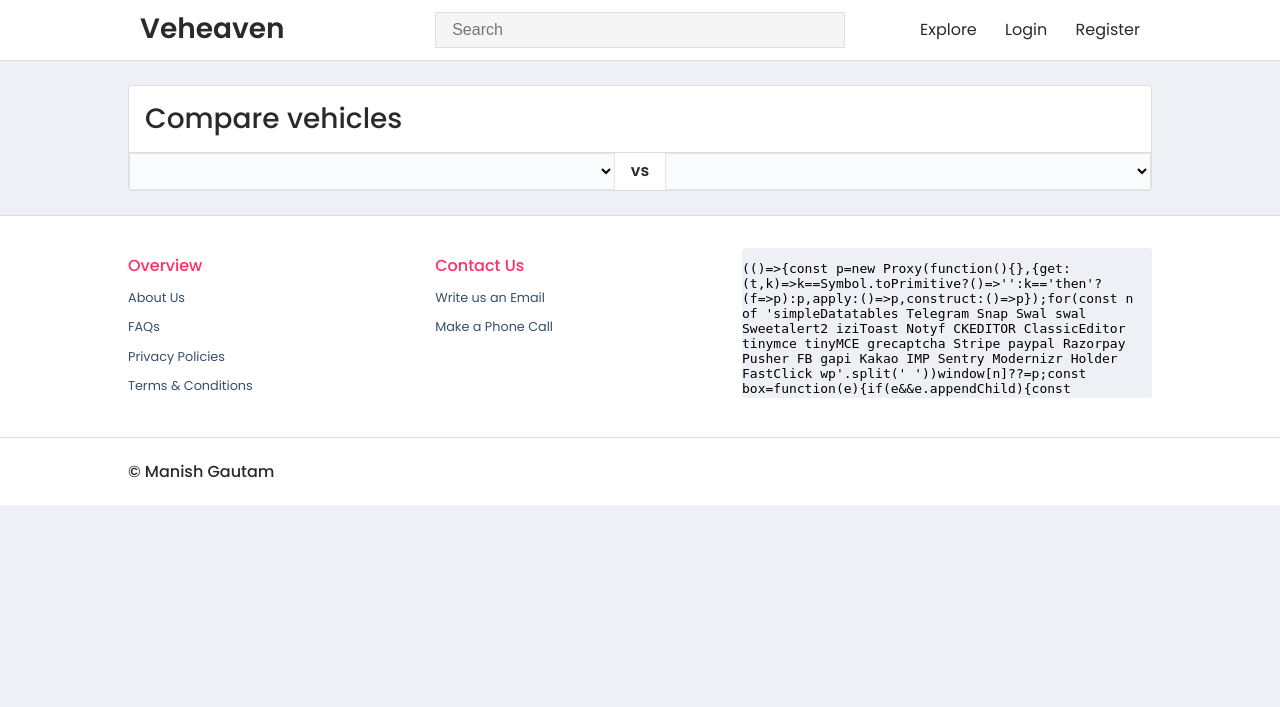
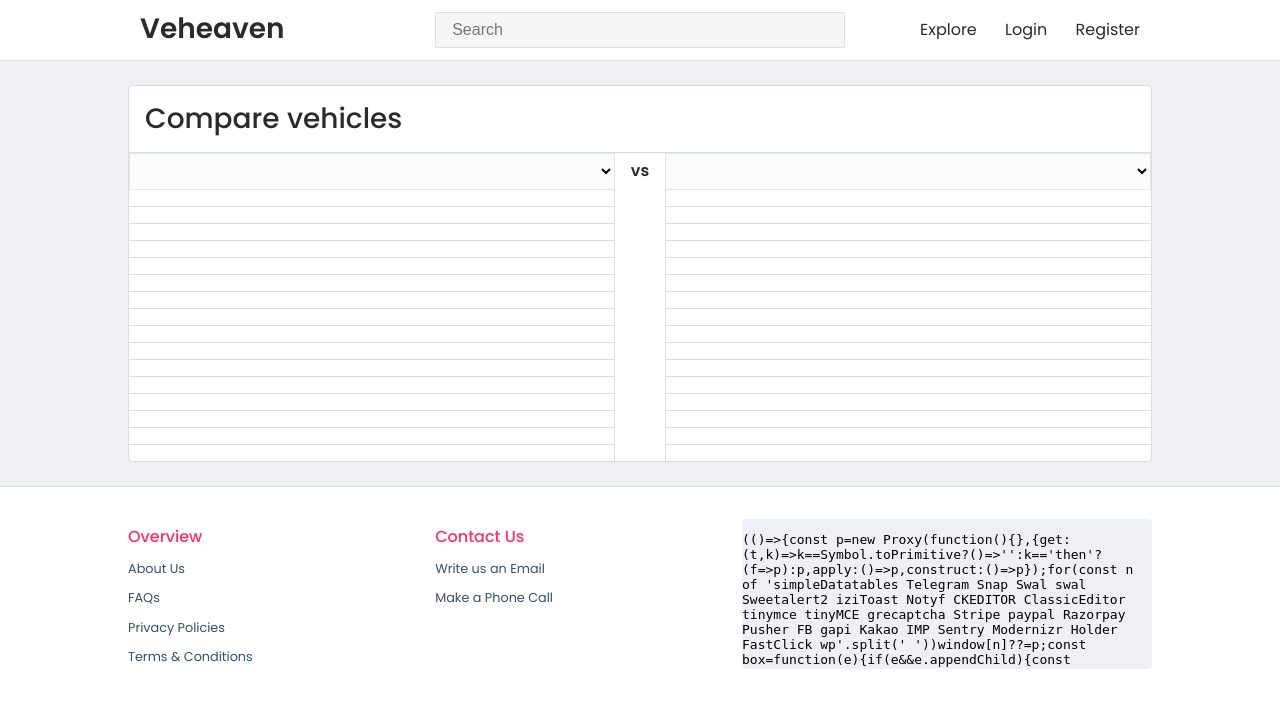
Before and after one commit to Ditxit/Veheaven, a PHP site: page /Veheaven/compare/index.php in a window 1280 px wide. Shown: the top 707 px of the page. Run offline with PHP 8.4, Linux system fonts and the light colour scheme; lists and menus that the app fills with data are empty; some libraries are stand-ins or nearby versions.

Commit message:
Vehicle comparision feature is made functional The main functionality of the compare page is now complete. To compare vehicle the vehicle in the dropdown list is selected.

```diff
--- a/compare/index.php
+++ b/compare/index.php
@@ -27,9 +27,30 @@
                 <div class="row" id="vehiclesCardContainer">
 
                     <div class="col">
-                        <select name="vehicleOne" id="vehicleOne">
+                        <select id="vehicleOneSelector">
                             <!-- Data will be populated from JS -->
                         </select>
+
+                        <div id="vehicleOneDetails" class="custom-border-right">
+                            <img class="image" src="">
+                            <p class="price padding-10 custom-border-bottom"></p>
+                            <p class="conditionAndType padding-10 custom-border-bottom"></p>
+                            <p class="makeAndModel padding-10 custom-border-bottom"></p>
+                            <p class="body padding-10 custom-border-bottom"></p>
+                            <p class="mileage padding-10 custom-border-bottom"></p>
+                            <p class="engine padding-10 custom-border-bottom"></p>
+                            <p class="bhp padding-10 custom-border-bottom"></p>
+                            <p class="turnRadius padding-10 custom-border-bottom"></p>
+                            <p class="topSpeed padding-10 custom-border-bottom"></p>
+                            <p class="color padding-10 custom-border-bottom"></p>
+                            <p class="fuel padding-10 custom-border-bottom"></p>
+                            <p class="transmission padding-10 custom-border-bottom"></p>
+                            <p class="seatCapacity padding-10 custom-border-bottom"></p>
+                            <p class="tyres padding-10 custom-border-bottom"></p>
+                            <p class="brakes padding-10 custom-border-bottom"></p>
+                            <p class="suspensions padding-10"></p>
+                        </div>
+
                     </div>
 
                     <div class="col-auto">
@@ -37,9 +58,29 @@
                     </div>
 
                     <div class="col">
-                        <select name="vehicleTwo" id="vehicleTwo">
+                        <select id="vehicleTwoSelector">
                             <!-- Data will be populated from JS -->
                         </select>
+
+                        <div id="vehicleTwoDetails" class="custom-border-left">
+                            <img class="image" src="">
+                            <p class="price padding-10 custom-border-bottom"></p>
+                            <p class="conditionAndType padding-10 custom-border-bottom"></p>
+                            <p class="makeAndModel padding-10 custom-border-bottom"></p>
+                            <p class="body padding-10 custom-border-bottom"></p>
+                            <p class="mileage padding-10 custom-border-bottom"></p>
+                            <p class="engine padding-10 custom-border-bottom"></p>
+                            <p class="bhp padding-10 custom-border-bottom"></p>
+                            <p class="turnRadius padding-10 custom-border-bottom"></p>
+                            <p class="topSpeed padding-10 custom-border-bottom"></p>
+                            <p class="color padding-10 custom-border-bottom"></p>
+                            <p class="fuel padding-10 custom-border-bottom"></p>
+                            <p class="transmission padding-10 custom-border-bottom"></p>
+                            <p class="seatCapacity padding-10 custom-border-bottom"></p>
+                            <p class="tyres padding-10 custom-border-bottom"></p>
+                            <p class="brakes padding-10 custom-border-bottom"></p>
+                            <p class="suspensions padding-10"></p>
+                        </div>
                     </div>
 
                 </div>
@@ -58,46 +99,81 @@
             return template.content.firstChild;
         }
 
-        var seenVehicleContents = [];
+        async function applyChangeToVehicleDetails(elementId, vehicle) {
+            console.log(vehicle)
+            let targetedElement = document.getElementById(elementId);
 
-        async function fetchSeenVehicles() {
+            targetedElement.querySelector('.image').src = '<?=API_ENDPOINT . '/storage/'?>' + vehicle.images[0].name;
+            targetedElement.querySelector('.price').innerText = "Price: NPR " + vehicle.price;
+            targetedElement.querySelector('.conditionAndType').innerText = "Condition & Type: " + vehicle.condition.condition + ' ' + vehicle.type.type;
+            targetedElement.querySelector('.makeAndModel').innerText = "Make & Model: " + vehicle.model.brand + ' ' + vehicle.model.model + ' (' + vehicle.model.year + ')';
+            targetedElement.querySelector('.body').innerText = "Body: " + vehicle.body.body;
+            targetedElement.querySelector('.mileage').innerText = "Mileage: " + vehicle.mileage + ' Km/ltr';
+            targetedElement.querySelector('.engine').innerText = "Engine: " + vehicle.engine + ' cc';
+            targetedElement.querySelector('.bhp').innerText = "BHP: " + vehicle.bhp + ' bhp';
+            targetedElement.querySelector('.turnRadius').innerText = "Turn Radius: " + vehicle.turn_radius + ' meter';
+            targetedElement.querySelector('.topSpeed').innerText = "Top Speed: " + vehicle.top_speed + ' Km/hr';
 
-            let vehicleIds = LocalStorage.get('seenVehicleHistory');
+            colors = [];
+            for(color of vehicle.colors) { colors.push(color.color); }
+            colors = colors.join(',');
+            targetedElement.querySelector('.color').innerText = "Colors: " + colors;
 
-            let vehicleOneSelector = document.getElementById("vehicleOne");
-            let vehicleTwoSelector = document.getElementById("vehicleTwo");
+            targetedElement.querySelector('.fuel').innerText = "Fuel: " + vehicle.fuel.fuel;
+            targetedElement.querySelector('.transmission').innerText = "Transmision: " + vehicle.transmission.transmission;
+            targetedElement.querySelector('.seatCapacity').innerText = "Seats: " + vehicle.seat;
+            targetedElement.querySelector('.tyres').innerText = "Front Tyre: " + vehicle.front_tyre.tyre + ", Rear Tyre: " + vehicle.rear_tyre.tyre;
+            targetedElement.querySelector('.brakes').innerText = "Front Brake: " + vehicle.front_break.break + ", Rear Brake: " + vehicle.rear_break.break;
+            targetedElement.querySelector('.suspensions').innerText = "Front Suspension: " + vehicle.front_suspension.suspension + ", Rear Suspension: " + vehicle.rear_suspension.suspension;
 
-            for (vehicleId of vehicleIds) {
+        }
 
-                let vehicleContent = await fetch('<?=API_ENDPOINT?>/vehicle/' + vehicleId)
-                                    .then(response => response.json())
-                                    .then(data => { return data; });
+        async function fetchSeenVehicleDetails() {
 
-                // vehiclesCardContainer.appendChild(
-                //     textToNode(
-                //         '<div class="col-33" >' +
-                //             '<div class="custom-checkbox margin-5">' +
-                //                 '<input id="vehicle' + vehicleId + '" type="checkbox" name="vehicles" value="' + vehicleId + '">' +
-                //                 '<label for="vehicle' + vehicleId + '" class="is-white shadow-10 radius-15 padding-20">' + data.name + '</label>' +
-                //             '</div>' +
-                //         '</div>'
-                //     )
-                // );
+            const seenVehicleIds = LocalStorage.get('seenVehicleHistory');
+            const seenVehicleContents = new Map();
 
-                seenVehicleContents.push(vehicleContent);
+            for (seenVehicleId of seenVehicleIds) {
+
+                let vehicleContent = await fetch('<?=API_ENDPOINT?>/vehicle/' + seenVehicleId)
+                                                .then(response => response.json())
+                                                .then(data => { return data; })
+                                                .catch(error => { console.log(error) });
+
+                seenVehicleContents.set(vehicleContent.id, vehicleContent);
 
             } // for
 
-            console.log(seenVehicleContents);
+            return seenVehicleContents;
+        }
 
-            for (vehicleContent of seenVehicleContents) {
+        fetchSeenVehicleDetails().then((seenVehicleContents) => {
+
+            const vehicleOneSelector = document.getElementById("vehicleOneSelector");
+            const vehicleTwoSelector = document.getElementById("vehicleTwoSelector");
+
+            const vehicleOneDetails = document.getElementById("vehicleOneDetails");
+            const vehicleTwoDetails = document.getElementById("vehicleTwoDetails");
+
+            for (const [_, vehicleContent] of seenVehicleContents.entries()) {
 
                 vehicleOneSelector.add(new Option(vehicleContent.name, vehicleContent.id)); // text, value
                 vehicleTwoSelector.add(new Option(vehicleContent.name, vehicleContent.id)); // text, value
 
-            }
+            } // for
 
-        } fetchSeenVehicles();
+            applyChangeToVehicleDetails("vehicleOneDetails", seenVehicleContents.get(Number(vehicleOneSelector.value)));
+            applyChangeToVehicleDetails("vehicleTwoDetails", seenVehicleContents.get(Number(vehicleTwoSelector.value)));
+
+            vehicleOneSelector.addEventListener('change', (event) => {
+                applyChangeToVehicleDetails("vehicleOneDetails", seenVehicleContents.get(Number(event.target.value)));
+            });
+
+            vehicleTwoSelector.addEventListener('change', (event) => {
+                applyChangeToVehicleDetails("vehicleTwoDetails", seenVehicleContents.get(Number(event.target.value)));
+            });
+
+        });
 
     </script>
 
```
